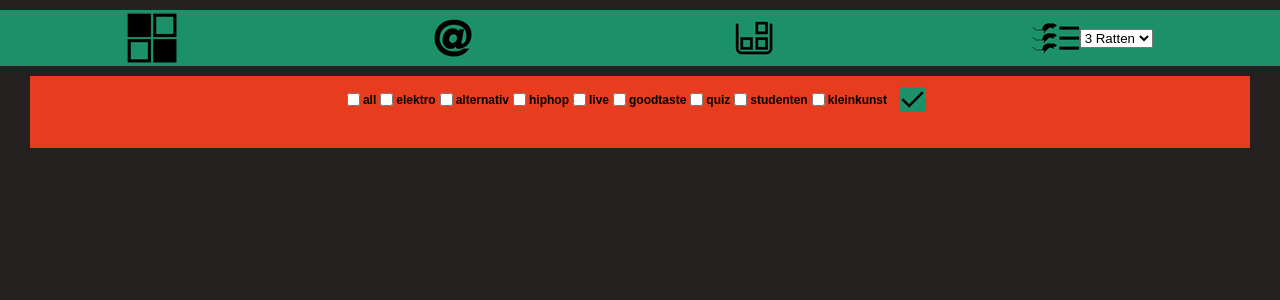
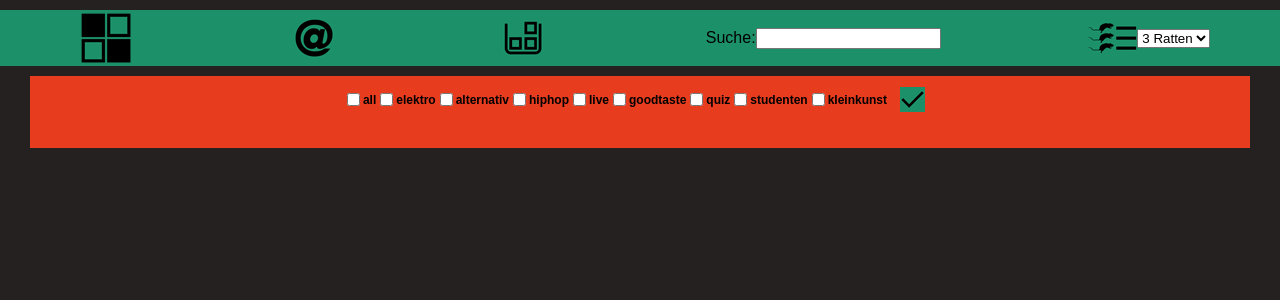
Before and after one commit to mightydread/schlangennest, a PHP site: page /admin/email.php in a window 1280 px wide. Shown: the top 300 px of the page. Run offline with PHP 8.4, Linux system fonts and the light colour scheme; some libraries are stand-ins or nearby versions.

Commit message:
added search, minor style changes

```diff
--- a/admin/list.php
+++ b/admin/list.php
@@ -27,8 +27,10 @@
 <body>
     <?php include 'navbar.php' ?>
     <div id="wrap">
-        <?php if(isset($_POST['ratten'])){create_edit_table($_POST['ratten']);}?>
-        <?php if    (isset($_POST['new'])) {
+        <?php if(isset($_POST['ratten'])){create_edit_table($_POST['ratten']);}
+            elseif (isset($_GET['namesearch'])){search_name($_POST['namesearch']);}
+            else {create_edit_table(3);}
+         if    (isset($_POST['new'])) {
     check_for_row($_POST['id']);
     if  ($exist == true)    {   echo "<div class=message>Nummer existiert schon!</div>";   }
     elseif ($exist == false)    {
--- a/admin/navbar.php
+++ b/admin/navbar.php
@@ -2,6 +2,11 @@
     <div class="nav_button"><a href="index.html"><img alt=home src="/media/home.png" ></a></div>
     <div class="nav_button"><a href="email.php"><img alt=email src="/media/email_small.png"></a></div>
     <div class="nav_button"><a href="lager_out.php"><img alt=lager src="/media/lager_small.png"></a></div>
+    <div id=search>
+        <form id=search method=post action=list.php>
+            Suche: <input type="search" name="namesearch">
+            </form>
+        </div>
     <div id=ratten>
         <input type=image form=rat_select src="/media/list_small.png">
         <form id=rat_select method=post action=list.php>
--- a/media/admin.css
+++ b/media/admin.css
@@ -49,9 +49,24 @@
     align-items: center;
     margin: auto;
     height: 50px;
-
+    width: 100px;
 }
-
+#search {
+   display: -webkit-box;
+    display: -webkit-flex;
+    display: -ms-flexbox;
+    display: flex;
+    -webkit-box-pack: center;
+    -webkit-justify-content: center;
+    -ms-flex-pack: center;
+    justify-content: center;
+    -webkit-box-align: center;
+    -webkit-align-items: center;
+    -ms-flex-align: center;
+    align-items: center;
+    margin: auto;
+    height: 50px;
+}
 
 /* Member list */
 
@@ -246,7 +261,7 @@ input[name=id] {
     width: 40px;
     -webkit-box-shadow: 0px 0px 8px rgba(0, 0, 0, 0.3);
     box-shadow: 0px 0px 8px rgba(0, 0, 0, 0.3);
-    border: 2px solid #1c9169;
+    border: 2px solid #252120;
     text-align: center;
     color: #fff;
     font-weight: bold;
@@ -256,7 +271,7 @@ input[name=name] {
     width: 180px;
     -webkit-box-shadow: 0px 0px 8px rgba(0, 0, 0, 0.3);
     box-shadow: 0px 0px 8px rgba(0, 0, 0, 0.3);
-    border: 2px solid #1c9169;
+    border: 2px solid #252120;
     text-align: center;
     color: #fff;
     font-weight: bold;
@@ -266,7 +281,7 @@ input[name=email] {
     width: 200px;
     -webkit-box-shadow: 0px 0px 8px rgba(0, 0, 0, 0.3);
     box-shadow: 0px 0px 8px rgba(0, 0, 0, 0.3);
-    border: 2px solid #1c9169;
+    border: 2px solid #252120;
     text-align: center;
     color: #fff;
     font-weight: bold;
@@ -277,7 +292,7 @@ input[name=telefon] {
     width: 100px;
     -webkit-box-shadow: 0px 0px 8px rgba(0, 0, 0, 0.3);
     box-shadow: 0px 0px 8px rgba(0, 0, 0, 0.3);
-    border: 2px solid #1c9169;
+    border: 2px solid #252120;
     text-align: center;
     color: #fff;
     font-weight: bold;
```
Also changed, not shown: includes/admin.php (+58 -1 lines).
